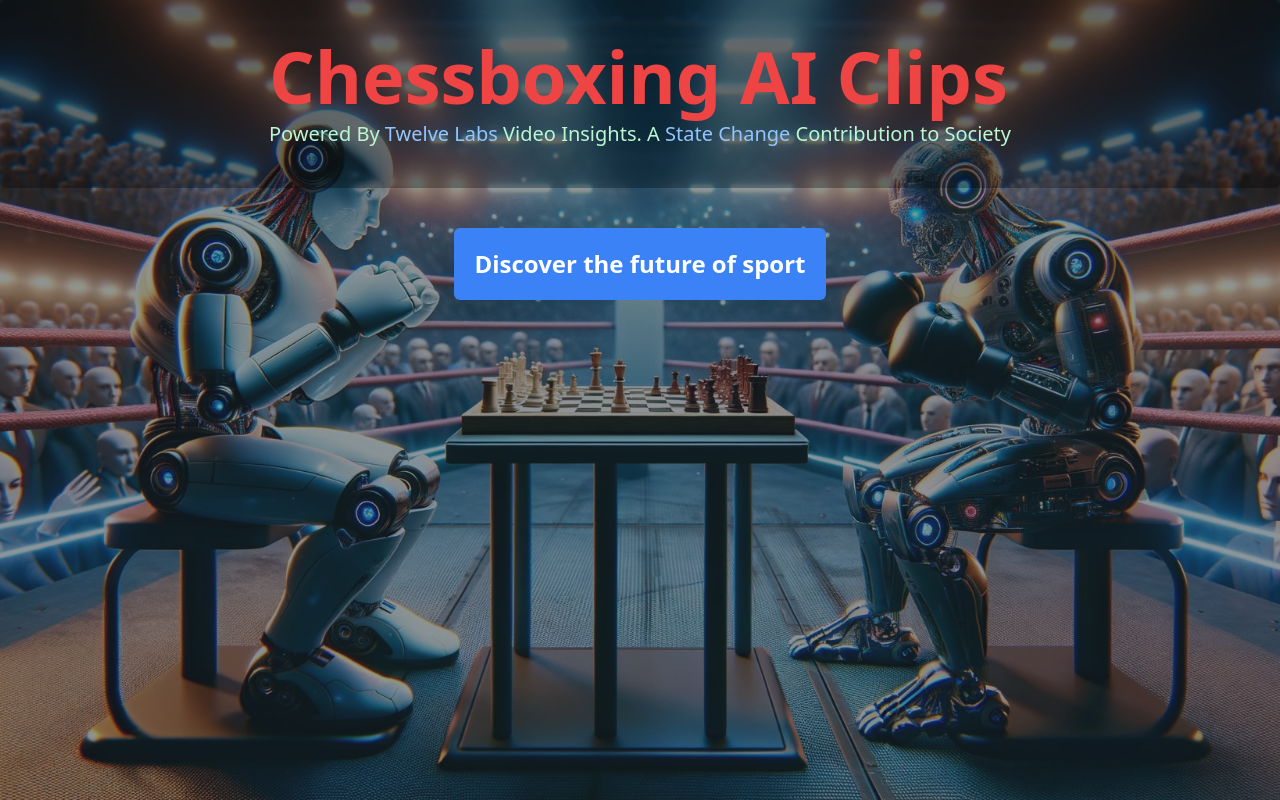
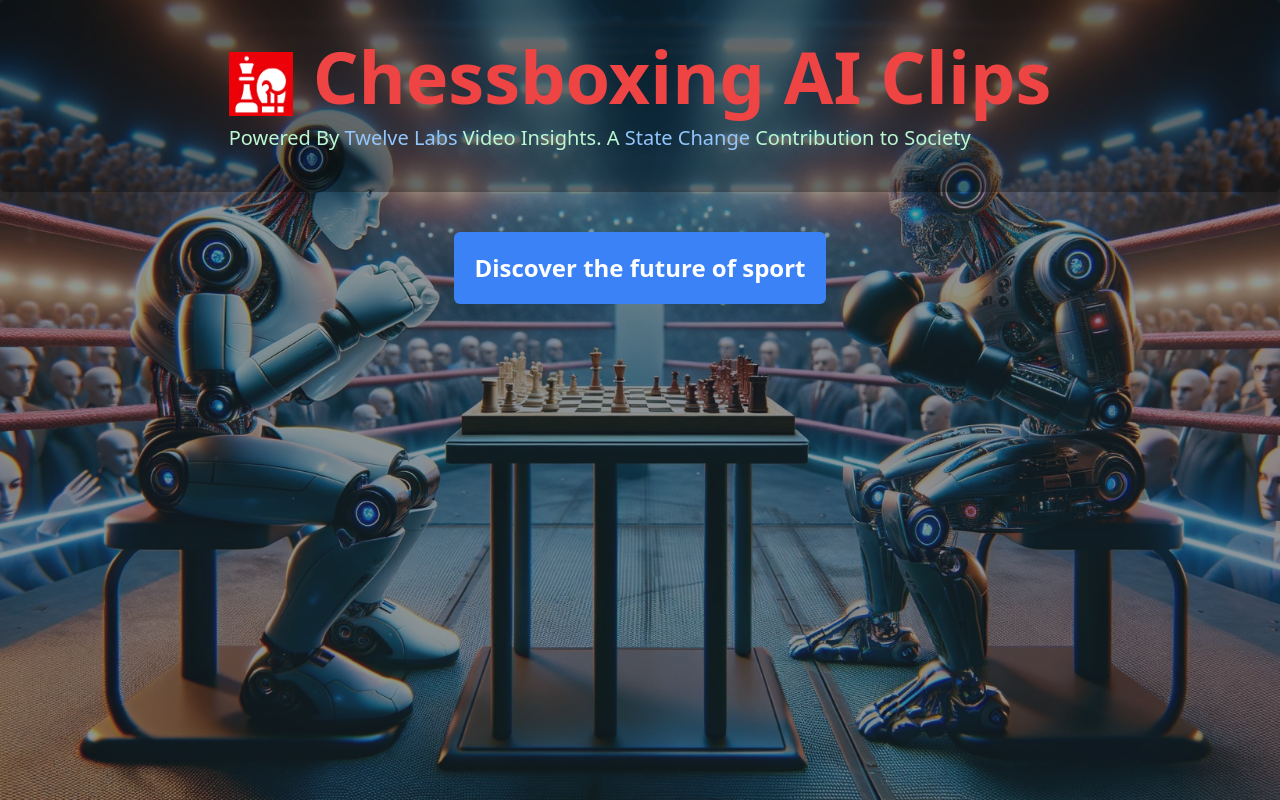
Before and after one commit to statechangelabs/twelveLabs-hackathon, a React (Vite) app in the folder app/: page / in a window 1280 px wide. Built offline with nearby package versions, Linux system fonts and the light colour scheme.

Commit message:
Feat - get favicon logo into the header

```diff
--- a/app/src/Home.tsx
+++ b/app/src/Home.tsx
@@ -18,6 +18,7 @@
 import song4 from "./assets/song4.mp3";
 import song5 from "./assets/song5.mp3";
 import song6 from "./assets/song6.mp3";
+import logo from "./logo.png";
 
 const sources = [song1, song2, song3, song4, song5, song6];
 const thisSong = sources[Math.floor(Math.random() * sources.length)];
@@ -56,7 +57,10 @@
         <div>
           <div className="p-10 bg-opacity-30 bg-black rounded-md text-7xl font-extrabold  text-red-500 justify-around flex flex-row">
             <div>
-              <div>Chessboxing AI Clips</div>
+              <div>
+                <img className="h-16 w-16 inline mr-5 my-auto" src={logo} />
+                Chessboxing AI Clips
+              </div>
               <div className="text-xl font-medium text-green-200 mt-2">
                 Powered By{" "}
                 <a
```
